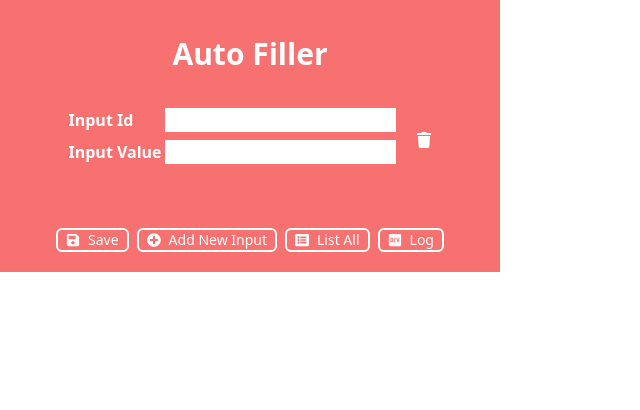
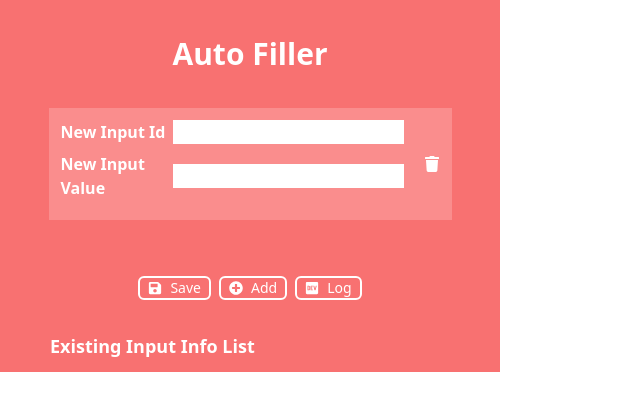
Before and after one commit to yokarilight/vite-chrome-extension-auto-filler, a React (Vite) app: page / in a window 1280 px wide. Shown: the top 410 px of the page, without its empty margins (0-640 px from the left). Built offline with nearby package versions, Linux system fonts and the light colour scheme.

Commit message:
change: finish style of current input list

```diff
--- a/src/App.tsx
+++ b/src/App.tsx
@@ -1,12 +1,12 @@
 import { useState, useEffect } from 'react';
 import { ToastContainer } from 'react-toastify';
-import { FaDev, FaListAlt, FaPlusCircle, FaSave } from "react-icons/fa";
+import { FaDev, FaPlusCircle, FaSave } from "react-icons/fa";
 import { toastMsgs } from './constants';
 import CurrentInputList from './components/currentInputList';
 import InputList from './components/inputList';
 import { InputItemType } from './types';
 import { uuid } from './utils';
-import { successNotify } from './utils/toast';
+import { successNotify, errorNotify } from './utils/toast';
 import 'react-toastify/dist/ReactToastify.css';
 
 function App() {
@@ -22,16 +22,37 @@ function App() {
   const [ currentInputInfo, setCurrentInputInfo ] = useState<InputItemType[]>([]);
 
   const save = () => {
+    let isDataValid = true;
     const storageObj: { [key: string]: string } = {};
-    inputList.forEach((item) => {
-      storageObj[item.inputId] = item.inputValue;
-    });
+    for (let i = 0; i < inputList.length; i++) {
+      const currentInputId = inputList[i].inputId;
+      const currentInputVal = inputList[i].inputValue;
+      if (!currentInputId && !currentInputVal) {
+        isDataValid = false;
+        break;
+      }
+      storageObj[currentInputId] = currentInputVal;
+    }
+
+    if (!isDataValid) {
+      errorNotify(toastMsgs.error.saveBtnMsg);
+
+      return;
+    }
 
     chrome.storage.local.set(storageObj, () => {
       successNotify(toastMsgs.success.saveMsg);
     });
 
     setInputList(defaultInputList);
+    setCurrentInputInfo((pre) => {
+      const newArr = [...pre];
+      Object.entries(storageObj).forEach((item) => {
+        newArr.push({ "id": uuid(), "inputId": item[0], "inputValue": item[1] });
+      });
+
+      return newArr;
+    });
   };
 
   // console log all ids and values
@@ -45,7 +66,7 @@ function App() {
     setInputList((pre) =>  [ ...pre, { "id": uuid(), "inputId": "", "inputValue": "" } ]);
   };
 
-  const loadExistingInputInfo = () => {
+  useEffect(() => {
     chrome.storage.local.get(null, (items) => {
       const infoItems: InputItemType[] = [];
       Object.entries(items).forEach((item) => {
@@ -53,11 +74,7 @@ function App() {
       });
       setCurrentInputInfo(infoItems);
     });
-  };
-
-  useEffect(() => {
-    console.log('currentInputInfo', currentInputInfo)
-  }, [currentInputInfo])
+  }, []);
 
   return (
     <>
@@ -74,11 +91,7 @@ function App() {
           </div>
           <div id="add-new-input-btn" className="btn add-new-input-btn" onClick={addNewInput}>
             <FaPlusCircle className="btn-icon"  />
-            Add New Input
-          </div>
-          <div id="load-all-btn" className="btn load-all-btn" onClick={loadExistingInputInfo}>
-            <FaListAlt className="btn-icon" />
-            List All
+            Add
           </div>
           <div id="log-btn" className="btn log-btn" onClick={log}>
             <FaDev className="btn-icon" />
@@ -92,7 +105,7 @@ function App() {
       </div>
       <ToastContainer />
     </>
-  )
+  );
 }
 
 export default App;
--- a/src/components/currentInputList.tsx
+++ b/src/components/currentInputList.tsx
@@ -1,4 +1,5 @@
 import { Dispatch, SetStateAction } from 'react';
+import { FaTrash, FaCheckCircle } from "react-icons/fa";
 import { toastMsgs } from '../constants';
 import { InputItemType } from '../types/index';
 import { successNotify, errorNotify } from '../utils/toast';
@@ -41,16 +42,29 @@ function CurrentInputList(props: CurrentInputListProps) {
 
   return (
     <div className="current-input-list-container">
+      <div className="h3">Existing Input Info List</div>
       {data.map((item, index) => {
         return (
-          <div className="current-input-list-item" key={`current-input-list-item-${index}`}>
-            <div className="current-input-id">{item.inputId}</div>
-            <div className="current-input-value">{item.inputValue}</div>
-            <div onClick={() => handleFillIn(item.inputId, item.inputValue)}>
-              Fill
+          <div className="input-list-item justify-between" key={`current-input-list-item-${index}`}>
+            <div className="mr-5">
+              <div className="input-box">
+                <span className="input-box-title">Input Id</span>
+                <span className="text-white">{item.inputId}</span>
+              </div>
+              <div className="input-box">
+                <span className="input-box-title">Input Value</span>
+                <span className="text-white">{item.inputValue}</span>
+              </div>
             </div>
-            <div onClick={() => handleDeleteFromLocal(item.inputId)}>
-              Delete from local
+            <div>
+              <div className="btn mb-2" onClick={() => handleFillIn(item.inputId, item.inputValue)}>
+                <FaCheckCircle className="btn-icon" />
+                Apply
+              </div>
+              <div className="btn" onClick={() => handleDeleteFromLocal(item.inputId)}>
+                <FaTrash className="btn-icon" />
+                Remove
+              </div>
             </div>
           </div>
         );
--- a/src/components/inputList.tsx
+++ b/src/components/inputList.tsx
@@ -11,7 +11,6 @@ type InputListProps = {
 
 function InputList(props: InputListProps) {
   const { data, setInputList } = props;
-  console.log('InputList data', data)
 
   const isDeleteBtnDisabled = data.length === 1;
 
@@ -53,11 +52,11 @@ function InputList(props: InputListProps) {
           <div className="input-list-item" key={`input-list-item-${index}`}>
             <div className="mr-5">
               <div className="input-box">
-                <span className="input-box-title">Input Id</span>
+                <span className="input-box-title">New Input Id</span>
                 <input value={item.inputId} type="text" id={`input_id_${index}`} className="input-id" onChange={(e) => handleChangeInput("inputId", item.id, e.target.value)} />
               </div>
               <div className="input-box">
-                <span className="input-box-title">Input Value</span>
+                <span className="input-box-title">New Input Value</span>
                 <input value={item.inputValue} type="text" id={`input_value_${index}`} className="input-value" onChange={(e) => handleChangeInput("inputValue", item.id, e.target.value)} />
               </div>
             </div>
--- a/src/constants/index.ts
+++ b/src/constants/index.ts
@@ -6,5 +6,6 @@ export const toastMsgs = {
   "error": {
     "deleteMsg": "It's only one item left. Deletion is not allowed.",
     "deleteFromLocalMsg": "Fail to delete from local",
+    "saveBtnMsg": "Input Id and Input Value could not be empty",
   },
 };
--- a/src/style/style.css
+++ b/src/style/style.css
@@ -12,7 +12,7 @@
 }
 
 .input-list-item {
-    @apply flex items-center mb-5;
+    @apply flex items-center bg-white-rgba p-3 mb-5;
 }
 
 .input-box {
@@ -20,7 +20,7 @@
 }
 
 .input-box-title {
-    @apply w-24 text-white font-bold;
+    @apply w-28 text-white font-bold;
 }
 
 .input-id, .input-value {
@@ -42,3 +42,11 @@
 .btn-icon {
     @apply mr-2;
 }
+
+.current-input-list-container {
+    @apply w-4/5;
+}
+
+.h3 {
+    @apply text-white text-lg font-bold my-3;
+}
--- a/tailwind.config.js
+++ b/tailwind.config.js
@@ -5,7 +5,11 @@ export default {
     "./src/**/*.{js,ts,jsx,tsx}"
   ],
   theme: {
-    extend: {},
+    extend: {
+      colors: {
+        "white-rgba": "rgba(255, 255, 255, 0.2)"
+      }
+    },
   },
   plugins: [],
 }
```
